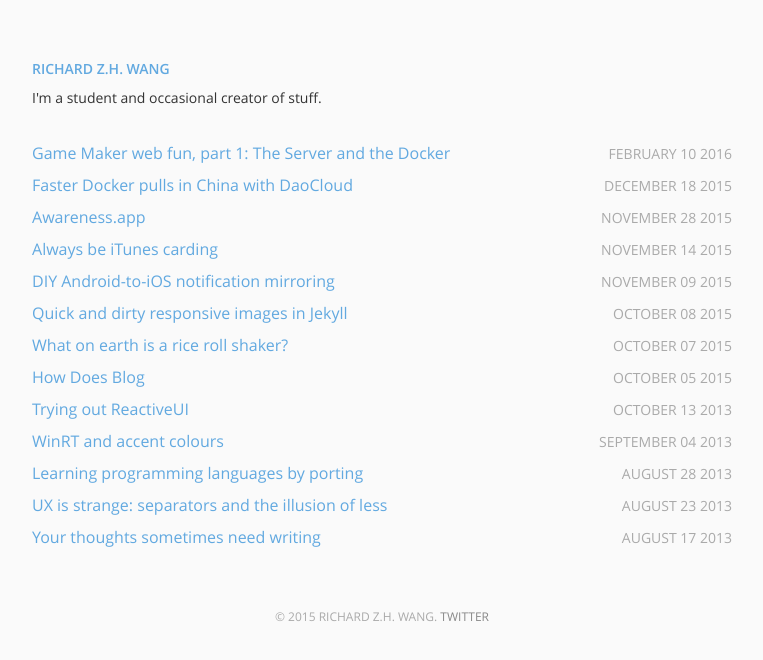
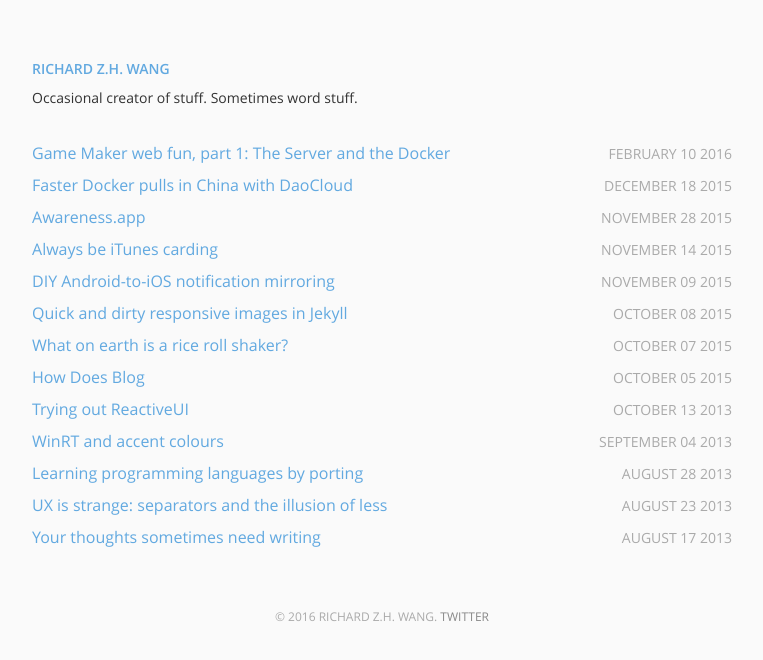
Before and after one commit to rzhw/rzhw.me, a Jekyll site: the page built from index.html, in a window 1280 px wide. Shown: the top 660 px of the page, without its empty margins (258-1021 px from the left). Built offline with Jekyll 4.4.1, drawn with Linux system fonts in a browser that asks for light colours; the list of posts is cut into pages by our own code.

Commit message:
Update layout for 2016

```diff
--- a/_layouts/default.html
+++ b/_layouts/default.html
@@ -19,7 +19,7 @@
         </div>
 
         <div id="footer">
-            &copy; <span>2015</span> Richard Z.H. Wang.
+            &copy; <span>2016</span> Richard Z.H. Wang.
             <a href="https://twitter.com/idlety" target="_blank">Twitter</a>
         </div>
     </div>
--- a/css/style.css
+++ b/css/style.css
@@ -1,5 +1,5 @@
 /**
- * Website v23.4
+ * Website v23.5
  */
 
 @import "normalize.css";
--- a/index.html
+++ b/index.html
@@ -4,7 +4,7 @@ title: rzhw
 ---
 
 <div id="tagline">
-    I'm a student and occasional creator of stuff.
+    Occasional creator of stuff. Sometimes word stuff.
 </div>
 
 <ul id="posts-list">
```
